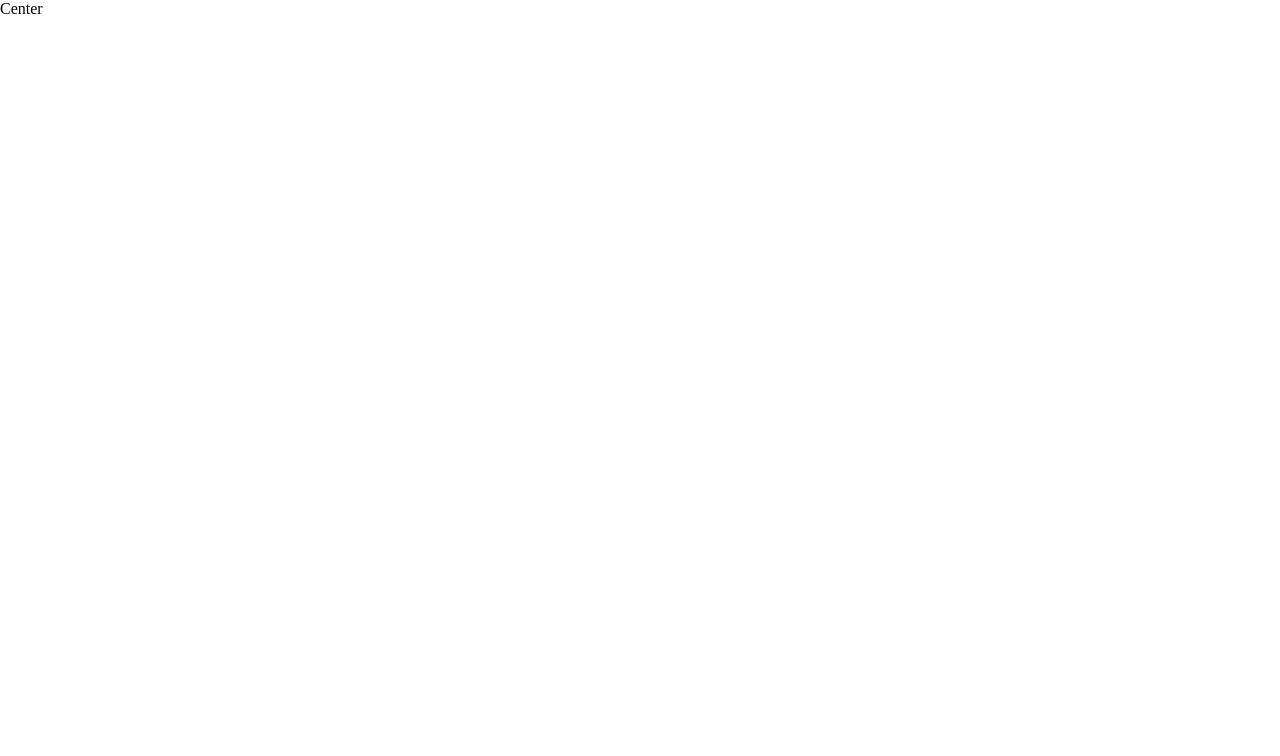
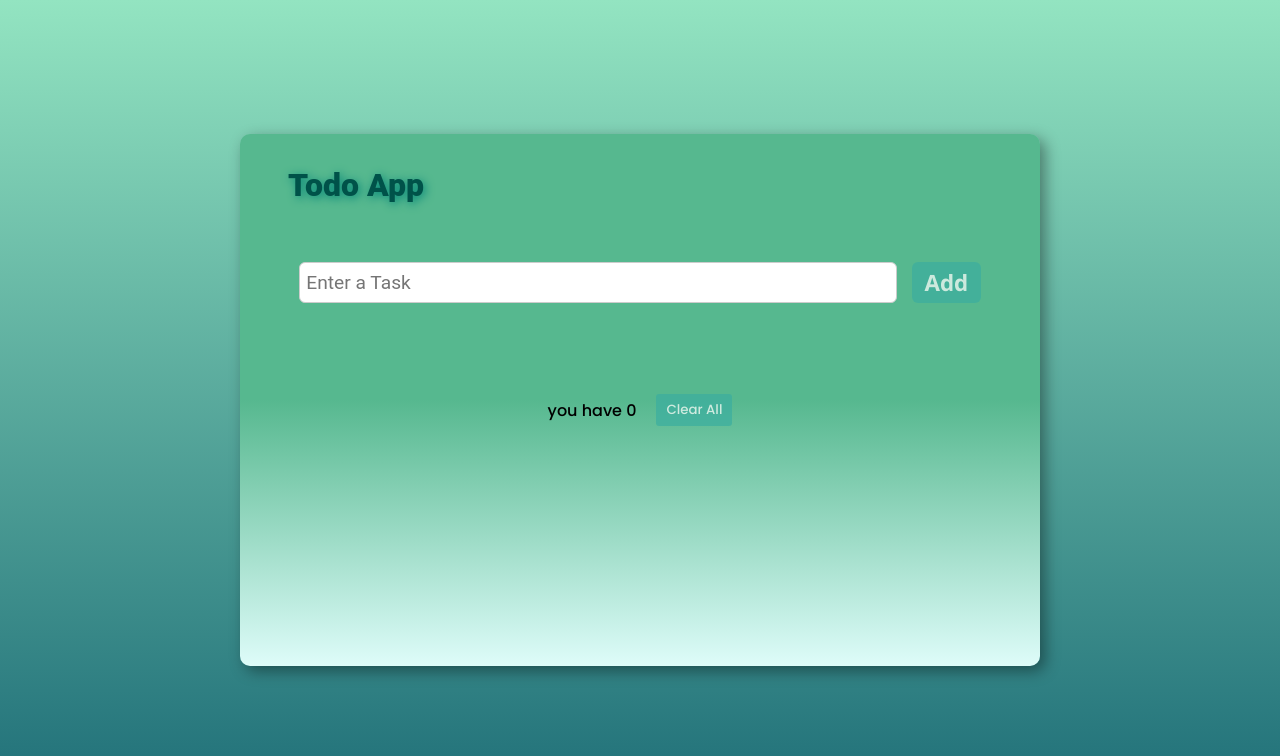
Before and after one commit to seleim77/Todo-list, a plain HTML site: page index.html in a window 1280 px wide. Drawn offline with Linux system fonts and the light colour scheme.

Commit message:
finished with some issues that need to be fixed

```diff
--- a/index.html
+++ b/index.html
@@ -3,15 +3,33 @@
 <head>
     <meta charset="UTF-8">
     <meta name="viewport" content="width=device-width, initial-scale=1.0">
-    <title>styling test</title>
+    <title>Todo App</title>
+    <!--Importing poppins font-->
+    <link rel="preconnect" href="https://fonts.googleapis.com">
+    <link rel="preconnect" href="https://fonts.gstatic.com" crossorigin>
+    <link href="https://fonts.googleapis.com/css2?family=Montserrat:ital,wght@0,100..900;1,100..900&family=Poppins:ital,wght@0,100;0,200;0,300;0,400;0,500;0,600;0,700;0,800;0,900;1,100;1,200;1,300;1,400;1,500;1,600;1,700;1,800;1,900&display=swap" rel="stylesheet">
     <link rel="stylesheet" href="style.css">
 </head>
 <body>
 
-    <div class="parent">
-        <div class="child">
-            Center
+    <div class="wrapper">
+        <header>Todo App</header>
+        <div class="inputField">
+            <input type="text" placeholder="Enter a Task" id="inputTask">
+            <button id="addBtn">Add</button>
         </div>
+        <ul class="todoList">
+            <li>Test Task <span class="deleteTask">delete</span></li>
+        </ul>
+
+        <footer>
+            <span>
+                you have <span class="pendingTasks">
+                    Pending tasks
+                </span>
+            </span>
+            <button id="clearBtn">Clear All</button>
+        </footer>
     </div>
 
     <script src="main.js"></script>
--- a/main.js
+++ b/main.js
@@ -0,0 +1,76 @@
+const input = document.getElementById('inputTask');
+const addBtn = document.getElementById('addBtn');
+const todoList = document.querySelector('.todoList');
+const clear = document.getElementById('clearBtn');
+
+
+input.onkeyup = () => {
+    let enteredValue = input.value;
+    let getLocalStorage = localStorage.getItem("todo_app");
+
+    if (enteredValue.trim() !== '') {
+        addBtn.classList.add('active');
+    } else {
+        addBtn.classList.remove('active');
+    }
+}
+
+showTasks();
+
+addBtn.onclick = () => {
+    let enteredValue = input.value;
+    let getLocalStorage = localStorage.getItem("todo_app");
+
+    if (getLocalStorage === null) {
+        list = [];
+    } else {
+        list = JSON.parse(getLocalStorage);
+    }
+
+    list.push(enteredValue);
+    localStorage.setItem("todo_app", JSON.stringify(list));
+    showTasks();
+    addBtn.classList.remove('active');
+}
+function showTasks() {
+
+    let enteredValue = input.value;
+    let getLocalStorage = localStorage.getItem("todo_app");
+    let list;
+    if (getLocalStorage === null) {
+        list = [];
+    } else {
+        list = JSON.parse(getLocalStorage);
+    }
+
+    const pendingTasks = document.querySelector('.pendingTasks');
+    pendingTasks.textContent = list.length;
+
+    if (list.length > 0) {
+        clear.classList.add('active');
+    } else {
+        clear.classList.remove('active');
+    }
+
+    let newListItems = '';
+    list.forEach((element, index) => {
+        newListItems += `<li>${element}<span class="deleteTask" onclick="deleteTask(${index})">delete</span></li>`;
+    });
+
+    todoList.innerHTML = newListItems;
+    input.value = '';
+}
+
+function deleteTask(index) {
+    let getLocalStorage = localStorage.getItem("todo_app");
+    list = JSON.parse(getLocalStorage);
+
+    list.splice(index, 1);
+    localStorage.setItem("todo_app", JSON.stringify(list));
+    showTasks();
+}
+
+clear.onclick = () => {
+    localStorage.setItem("todo_app", JSON.stringify([]));
+    showTasks();
+}
--- a/style.css
+++ b/style.css
@@ -1,6 +1,173 @@
 *{
+    font-family: "Roboto";
     padding: 0;
     margin: 0;
     list-style: none;
     box-sizing: border-box;
 }
+
+
+body {
+    display: flex;
+    justify-content: center;
+    align-items: center;
+    font-family: "Poppins",sans-serif;
+    width: 100%;
+    height: 100vh;
+    background: linear-gradient(to bottom, #93e4c1 0%, #1f6f78 100%);
+    position: relative;
+}
+
+.wrapper {
+    background: linear-gradient(to bottom, #56b88f 50%, #defcf9 ) ;
+    z-index: 1;
+    width: 50rem;
+    height: auto;
+    padding: 15rem;
+    position: absolute;
+    top: 50%;
+    left: 50%;
+    transform: translate(-50%, -50%);
+    box-shadow: 5px 5px 15px rgba(0, 0, 0, 0.4);
+    border-radius: 10px;
+}
+
+header {
+    font-size: 2rem;
+    font-weight: 800;
+    color: #005249;
+    position: absolute;
+    top: 2rem;
+    left: 3rem;
+    text-shadow: 2px 2px 5px #008577;
+    text-shadow: 2px 2px 8px #008577;
+    text-shadow: 2px 2px 10px #008577;
+}
+
+.inputField {
+    display: flex;
+    justify-content: center;
+    align-items: stretch;
+    gap: 0.9rem;
+    width: 100%;
+    height: auto;
+    margin: 4rem 0;
+    padding: 3rem;
+    position: absolute;
+    top: 1rem;
+    left: 50%;
+    transform: translateX(-50%);
+    border-radius: 3px;
+    overflow: hidden;
+}
+
+.inputField input {
+    outline: none;
+    padding: 0.4rem;
+    width: 85%;
+    height: auto;
+    border-radius: 3px;
+    border: 1px #ccc solid;
+    font-size: 1.2rem;
+    transition: all 0.3s ease;
+    border-radius: 6px;
+}
+
+.inputField input:focus {
+    border-color: #00e5ff;
+}
+
+.inputField button {
+    font-family: 'Segoe UI', Tahoma, Geneva, Verdana, sans-serif;
+    font-size: 1.4rem;
+    font-weight: 600;
+    color: white;
+    padding: 0.3rem 0.8rem;
+    background-color: #3baea0;
+    border: none;
+    border-radius: 6px;
+    opacity: 0.7;
+    cursor: pointer;
+    transition: all 0.3s ease;
+}
+
+.inputField button:hover,
+footer button:hover {
+    opacity: 1;
+    background-color: #1f6f78;
+}
+
+.inputField button.active {
+    box-shadow: 0 0 10px #008577, 0 0 10px #3baea0, 0 0 10px #008577;
+}
+
+.todoList {
+    max-width: 400px;
+    overflow-y: auto;
+}
+
+.todoList li {
+    color: #222;
+    position: relative;
+    padding: 0.4rem;
+    margin-bottom: 8px;
+    background: #f2f2f2;
+    border-radius: 3px;
+    cursor: default;
+    overflow: hidden;
+    word-wrap: break-word;
+}
+
+.todoList li .deleteTask {
+    position: absolute;
+    background-color: rgb(141, 12, 38);
+    padding: 4px 6px;
+    border-radius: 4px;
+    top: 50%;
+    right: -45%;
+    transform: translateY(-50%);
+    color: #f2f2f2;
+    cursor: pointer;
+    transition: all 0.2s ease;
+}
+
+.todoList li:hover .deleteTask {
+    right: 10px;
+}
+
+footer {
+    display: flex;
+    width: 100%;
+    margin-top: 20px;
+    align-items: center;
+    justify-content: center;
+}
+
+footer button {
+    font-family: "Poppins",sans-serif;
+    font-weight: 500;
+    padding: 6px 10px;
+    margin-left: 20px;
+    border-radius: 3px;
+    border: none;
+    outline: none;
+    color: #fff;
+    background-color: #3baea0;
+    opacity: 0.7;
+    cursor: pointer;
+    transition: all 0.3s ease;
+}
+
+footer button:hover{
+    opacity: 1;
+    background-color: #1f6f78;
+}
+
+footer button.active {
+    box-shadow: 0 0 10px #00e5ff, 0 0 10px #3baea0, 0 0 10px #008577 ;
+}
+
+footer span {
+    font-family: "Poppins",sans-serif;
+    font-weight: 500;
+}
```
